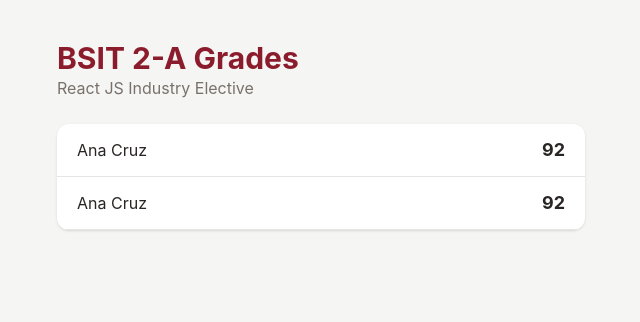
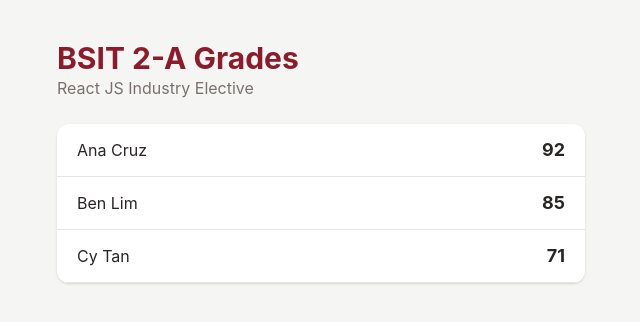
Before and after one commit to OwlFreddy/grade-tracker, a React (Vite) app: page / in a window 1280 px wide. Shown: the top 322 px of the page, without its empty margins (319-959 px from the left). Built offline with nearby package versions, Linux system fonts and the light colour scheme.

Commit message:
feat: render students from an array

```diff
--- a/src/App.jsx
+++ b/src/App.jsx
@@ -1,15 +1,18 @@
 import Header from './components/Header.jsx'
-import StudentRow from './components/StudentRow.jsx'
+import StudentList from './components/StudentList.jsx'
+
+const startingStudents = [
+  { id: 1, name: 'Ana Cruz', grade: 92 },
+  { id: 2, name: 'Ben Lim', grade: 85 },
+  { id: 3, name: 'Cy Tan', grade: 71 },
+]
 
 function App() {
   return (
     <div className="min-h-screen bg-stone-100 text-stone-800">
       <main className="mx-auto max-w-xl px-6 py-10">
         <Header />
-        <ul className="overflow-hidden rounded-xl bg-white shadow">
-          <StudentRow />
-          <StudentRow />
-        </ul>
+        <StudentList students={startingStudents} />
       </main>
     </div>
   )
--- /dev/null
+++ b/src/components/StudentList.jsx
@@ -0,0 +1,13 @@
+import StudentRow from './StudentRow.jsx'
+
+function StudentList({ students }) {
+  return (
+    <ul className="overflow-hidden rounded-xl bg-white shadow">
+      {students.map((s) => (
+        <StudentRow key={s.id} name={s.name} grade={s.grade} />
+      ))}
+    </ul>
+  )
+}
+
+export default StudentList
--- a/src/components/StudentRow.jsx
+++ b/src/components/StudentRow.jsx
@@ -1,8 +1,8 @@
-function StudentRow() {
+function StudentRow({ name, grade }) {
   return (
     <li class="flex items-center gap-3 border-b border-stone-200 px-5 py-3">
-      <span className="flex-1">Ana Cruz</span>
-      <b className="text-lg">92</b>
+      <span className="flex-1">{name}</span>
+      <b className="text-lg">{grade}</b>
     </li>
   )
 }
```
